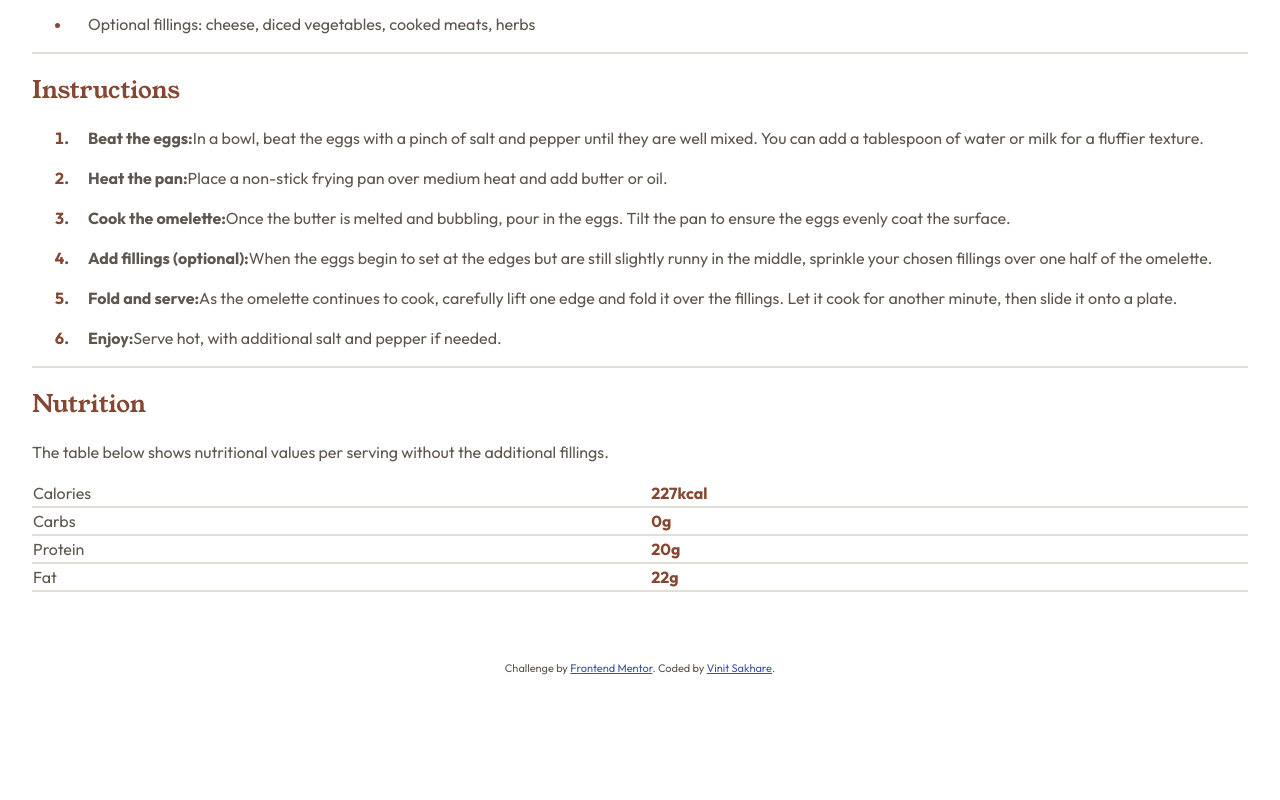
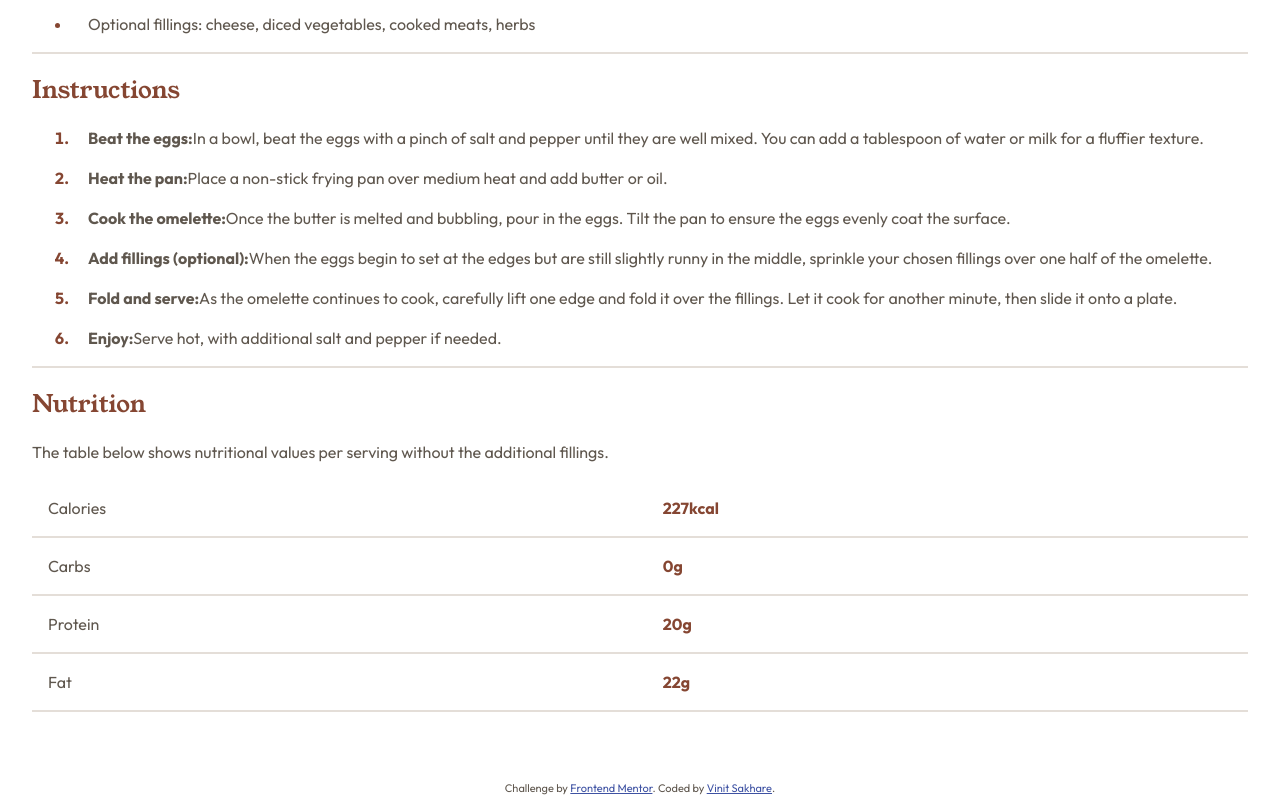
Before and after one commit to Vinit1234/FrontEndMentorProjects, a plain HTML site: page 4-recipe-page-main/index.html in a window 1280 px wide. Shown: the part 1167-1967 px from the top of the page. Before the commit the page ends 1847 px from the top, so only its background shows below. Drawn offline with Linux system fonts and the light colour scheme.

Commit message:
Added padding to Nutrition table cells

```diff
--- a/4-recipe-page-main/styles.css
+++ b/4-recipe-page-main/styles.css
@@ -142,6 +142,10 @@ body {
   width: 100%;
 }
 
+.nutri-rows>td{
+    padding: 1rem;
+}
+
 footer {
   padding-top: 2rem;
 }
```
